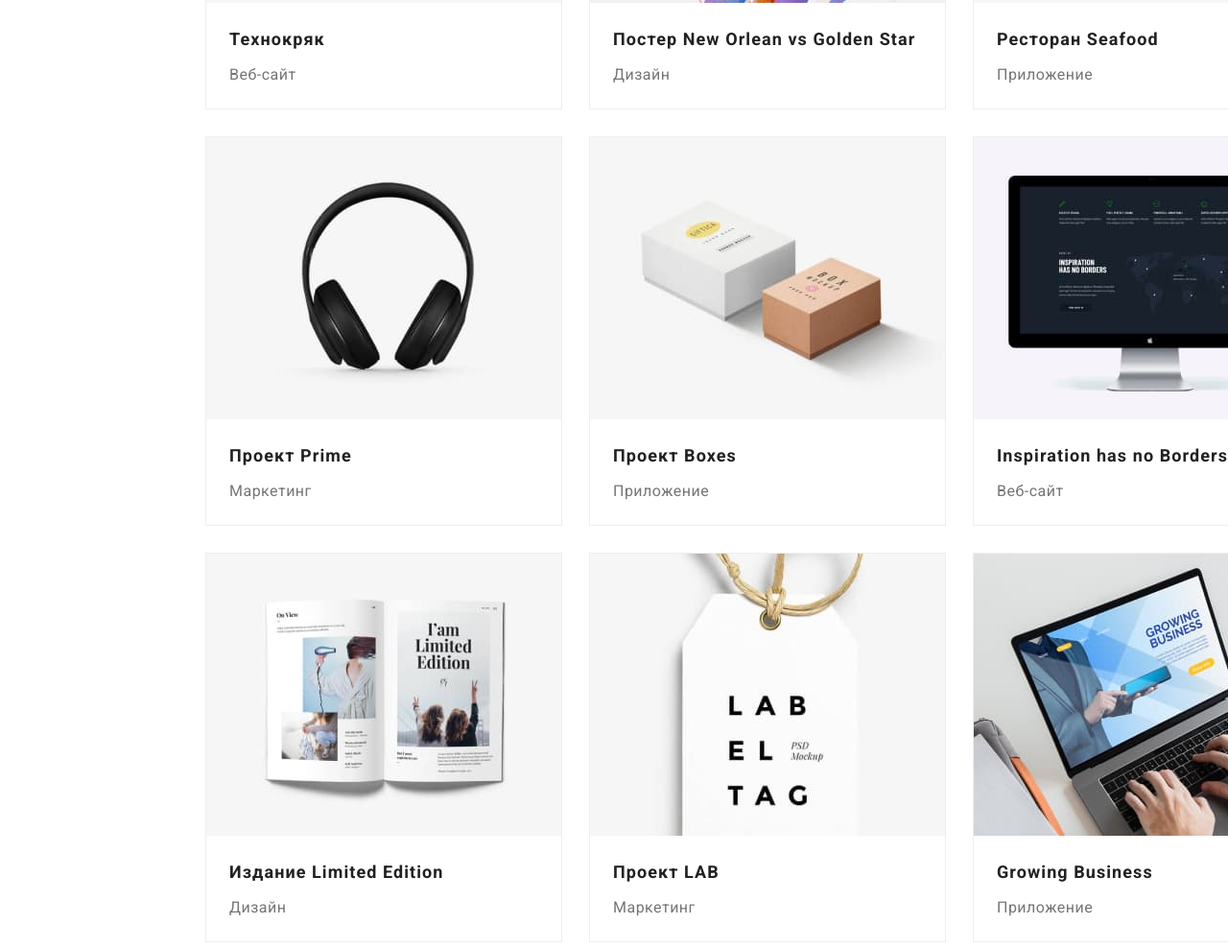
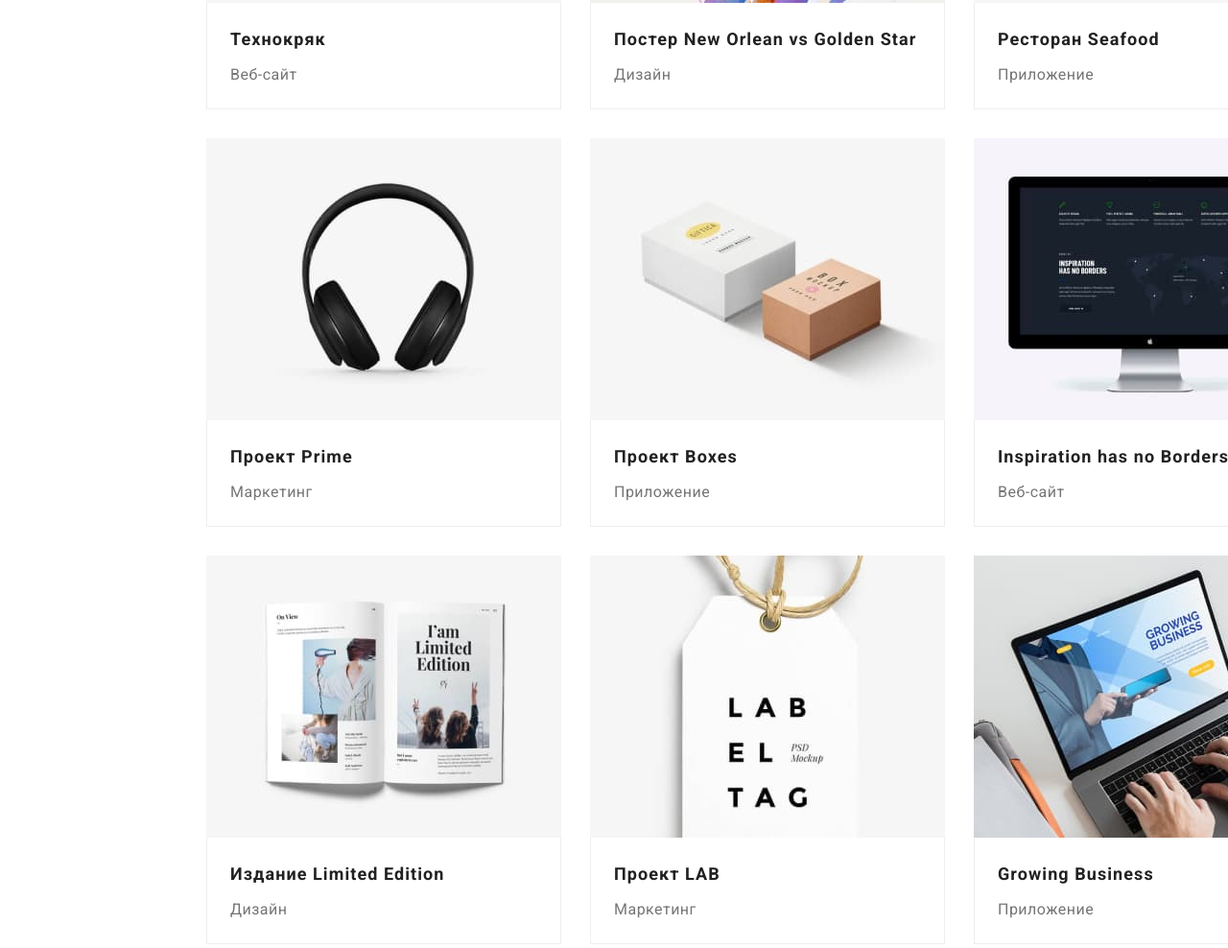
Before and after one commit to Yura-Voloshyn/goit-markup-hw-03, a plain HTML site: page portfolio.html in a window 1280 px wide. Shown: the part 554-1542 px from the top of the page at 96% size. Drawn offline with nearby package versions, Linux system fonts and the light colour scheme.

Commit message:
add border to portfolio cards

```diff
--- a/portfolio.html
+++ b/portfolio.html
@@ -54,48 +54,66 @@
             <ul class="portfolio-list">
                 <li class="pl-item">
                     <img class="no-gap" src="./images/portfolio/img_1.jpg" alt="Технокряк" width="370">
+                   <div class="description">
                         <h2 class="pl-title">Технокряк</h2>
                         <p class="portfolio-text">Веб-сайт</p>
+                   </div>
                 </li>
                 <li class="pl-item">
                     <img class="no-gap" src="./images/portfolio/img_2.jpg" alt="Постер New Orlean vs Golden Star" width="370">
+                    <div class="description">
                         <h2 class="pl-title">Постер New Orlean vs Golden Star</h2>
                         <p class="portfolio-text">Дизайн</p>
+                    </div>
                 </li>
                 <li class="pl-item">
                     <img class="no-gap" src="./images/portfolio/img_3.jpg" alt="Ресторан Seafood" width="370">
+                   <div class="description">
                         <h2 class="pl-title">Ресторан Seafood</h2>
                         <p class="portfolio-text">Приложение</p>
+                   </div>
                 </li>
                 <li class="pl-item">
                     <img class="no-gap" src="./images/portfolio/img_4.jpg" alt="Проект Prime" width="370">
+                    <div class="description">
                         <h2 class="pl-title">Проект Prime</h2>
                         <p class="portfolio-text">Маркетинг</p>
+                    </div>
                 </li>
                 <li class="pl-item">
                     <img class="no-gap" src="./images/portfolio/img_5.jpg" alt="Проект Boxes" width="370">
+                    <div class="description">
                         <h2 class="pl-title">Проект Boxes</h2>
                         <p class="portfolio-text">Приложение</p>
+                    </div>
                 </li>
                 <li class="pl-item">
                     <img class="no-gap" src="./images/portfolio/img_6.jpg" alt="Inspiration has no Borders" width="370">
+                    <div class="description">
                         <h2 class="pl-title">Inspiration has no Borders</h2>
                         <p class="portfolio-text">Веб-сайт</p>
+                    </div>
                 </li>
                 <li class="pl-item">
                     <img class="no-gap" src="./images/portfolio/img_7.jpg" alt="Издание Limited Edition" width="370">
+                    <div class="description">
                         <h2 class="pl-title">Издание Limited Edition</h2>
                         <p class="portfolio-text">Дизайн</p>
+                    </div>
                 </li>
                 <li class="pl-item">
                     <img class="no-gap" src="./images/portfolio/img_8.jpg" alt="Проект LAB" width="370">
+                    <div class="description">
                         <h2 class="pl-title">Проект LAB</h2>
                         <p class="portfolio-text">Маркетинг</p>
+                    </div>
                 </li>
                 <li class="pl-item">
                     <img class="no-gap" src="./images/portfolio/img_9.jpg" alt="Growing Business" width="370">
+                    <div class="description">
                         <h2 class="pl-title">Growing Business</h2>
                         <p class="portfolio-text">Приложение</p>
+                    </div>
                 </li>
             </ul>
         </div>
--- a/styles.css/styles.css
+++ b/styles.css/styles.css
@@ -329,7 +329,7 @@ ul {
 }
 .pl-item {
   margin-right: var(--between-list-margin);
-  outline: 1px solid #eeeeee;
+  /* outline: 1px solid #eeeeee; */
   margin-bottom: var(--between-list-margin);
 }
 .portfolio-list > .pl-item:nth-child(3n + 3) {
@@ -358,6 +358,10 @@ ul {
 .portfolio-text {
   padding-left: 24px;
   padding-right: 24px;
+}
+.description {
+  border: 1px solid #eeeeee;
+  border-top: none;
 }
 /* footer */
 .footer {
```
Lines whose indentation alone changed are shown as unchanged.
